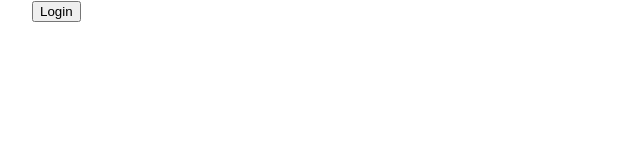
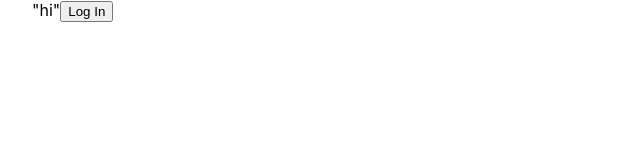
Before and after one commit to ImmanuelCurrah/Stock_Market_Sim, a Next.js app in the folder stock_sim/: page / in a window 1280 px wide. Shown: the top 160 px of the page, without its empty margins (0-640 px from the left). Built offline with nearby package versions, Linux system fonts and the light colour scheme.

Commit message:
auth0 broke when I created an account with it not sure why will look into it more

```diff
--- a/stock_sim/component/Login.js
+++ /dev/null
@@ -1,15 +0,0 @@
-import React from "react";
-import { useAuth0 } from "@auth0/auth0-react";
-
-export const Login = () => {
-  const { loginWithRedirect } = useAuth0();
-  return (
-    <button
-      onClick={() => {
-        loginWithRedirect();
-      }}
-    >
-      Login
-    </button>
-  );
-};
--- /dev/null
+++ b/stock_sim/components/Login.tsx
@@ -0,0 +1,10 @@
+import React from "react";
+import { useAuth0 } from "@auth0/auth0-react";
+
+const LoginButton = () => {
+  const { loginWithRedirect } = useAuth0();
+
+  return <button onClick={() => loginWithRedirect()}>Log In</button>;
+};
+
+export default LoginButton;
--- a/stock_sim/pages/_app.tsx
+++ b/stock_sim/pages/_app.tsx
@@ -1,15 +1,15 @@
 import '../styles/globals.css'
-import { Auth0Provider } from '@auth0/auth0-react'
 import type { AppProps } from 'next/app'
+import { Auth0Provider } from "@auth0/auth0-react";
 
 function MyApp({ Component, pageProps }: AppProps) {
   return (
     <>
-       <Auth0Provider
-    domain="dev-ngwp0q4r.us.auth0.com"
-    clientId="CiHidVqJCoxjAEO3Sc0e7OL9ZlVlvP5J"
-    redirectUri={"https://localhost:3000"}
-    >
+      <Auth0Provider
+        domain="dev-ngwp0q4r.us.auth0.com"
+        clientId="Xu4ywTIHaIpoyAcnwWtdDrlQjYtYRjfS"
+        redirectUri={"https://localhost:3000"}
+      >
         <Component {...pageProps} />
       </Auth0Provider>
     </>
--- a/stock_sim/pages/index.tsx
+++ b/stock_sim/pages/index.tsx
@@ -1,13 +1,14 @@
 import type { NextPage } from 'next'
 import Head from 'next/head'
 import Image from 'next/image'
-import {Login} from "../component/Login"
+import LoginButton from '../components/Login'
 import styles from '../styles/Home.module.css'
 
 const Home: NextPage = () => {
   return (
     <div className={styles.container}>
-      <Login/>
+      "hi"
+      <LoginButton/>
     </div>
   )
 }
```
